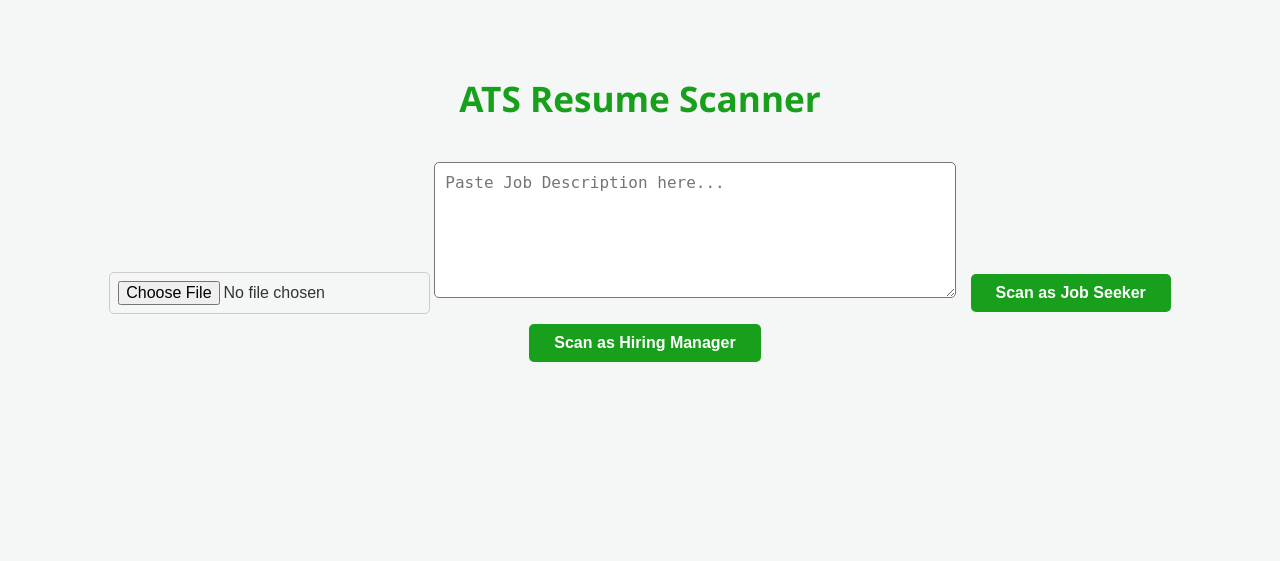
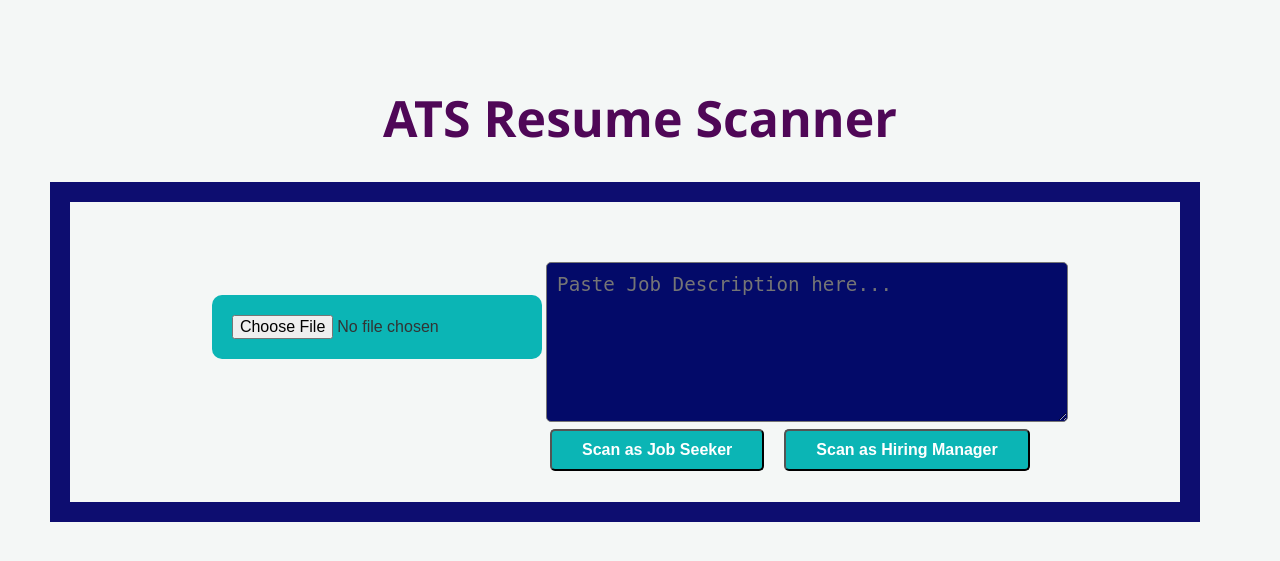
Before and after one commit to Shiwankar-Mrunal/ATS-FRIENDLY-RESUME, a Flask app: page / in a window 1280 px wide. Shown: the top 561 px of the page. Run offline with Flask 3, Linux system fonts and the light colour scheme.

Commit message:
Work Done For FrontEnd

```diff
--- a/static/script.js
+++ b/static/script.js
@@ -40,17 +40,17 @@ function displayResult(data, role) {
     // HIRING MANAGER DECISION
     if (role === "hiring_manager" && data.decision) {
         decisionHTML = `
-            <div class="result-card">
-                <h3>Hiring Decision</h3>
-                <p><strong>${data.decision}</strong></p>
+            <div class="result-card" style="background-color: rgba(57, 51, 166, 1); color: rgba(237, 236, 246, 1);">
+                <h3 style="color: rgba(237, 236, 246, 1);" >Hiring Decision</h3>
+                <p style="color: rgba(237, 236, 246, 1);"><strong>${data.decision}</strong></p>
             </div>
         `;
 
         if (data.experience_years !== undefined) {
             experienceHTML = `
-                <div class="result-card">
-                    <h3>Experience</h3>
-                    <p>${data.experience_years} years</p>
+                <div class="result-card" style="background-color: rgba(57, 51, 166, 1); color: rgba(237, 236, 246, 1);">
+                    <h3 style="color: rgba(237, 236, 246, 1);">Experience</h3>
+                    <p style="color: rgba(237, 236, 246, 1);">${data.experience_years} years</p>
                 </div>
             `;
         }
@@ -59,18 +59,18 @@ function displayResult(data, role) {
     // JOB SEEKER FEEDBACK
     if (role === "job_seeker" && data.feedback) {
         feedbackHTML = `
-            <div class="result-card">
-                <h3>Feedback</h3>
-                <p>${data.feedback}</p>
+            <div class="result-card" style="background-color: rgba(57, 51, 166, 1); color: rgba(237, 236, 246, 1);">
+                <h3 style="color: rgba(237, 236, 246, 1);">Feedback</h3>
+                <p style="color: rgba(237, 236, 246, 1);">${data.feedback}</p>
             </div>
         `;
     }
 
     if (role === "job_seeker" && data.missing_skills?.length > 0) {
         missingSkillsHTML = `
-            <div class="result-card">
-                <h3>Missing Skills</h3>
-                <ul>
+            <div class="result-card" style="background-color: rgba(57, 51, 166, 1);">
+                <h3 style="color: rgba(237, 236, 246, 1);">Missing Skills</h3>
+                <ul style="color: rgba(237, 236, 246, 1);">
                     ${data.missing_skills.map(skill => `<li>${skill}</li>`).join("")}
                 </ul>
             </div>
@@ -78,15 +78,15 @@ function displayResult(data, role) {
     }
 
     document.getElementById('result').innerHTML = `
-        <div class="result-card">
-            <h3>${role === "job_seeker"
+        <div class="result-card" style="background-color: rgba(57, 51, 166, 1); color: rgba(237, 236, 246, 1);">
+            <h1 style="color: rgba(237, 236, 246, 1);">${role === "job_seeker"
                 ? "Job Seeker ATS Analysis"
-                : "Hiring Manager Resume Evaluation"}</h3>
+                : "Hiring Manager Resume Evaluation"}</h1>
         </div>
 
-        <div class="result-card">
-            <h3>ATS Score</h3>
-            <p><strong>${data.ats_score}%</strong></p>
+        <div class="result-card" style="background-color: rgba(57, 51, 166, 1); color: rgba(237, 236, 246, 1);">
+            <h3 style="color: rgba(237, 236, 246, 1);">ATS Score</h3>
+            <p style="color: rgba(237, 236, 246, 1);"><strong>${data.ats_score}%</strong></p>
         </div>
 
 
--- a/static/style.css
+++ b/static/style.css
@@ -11,9 +11,14 @@ body {
 }
 
 h1 {
-    color: #189f1c; /* Green accent for branding */
+    color: #4f0757; /* Green accent for branding */
     margin-bottom: 30px;
-    font-size: 2.2rem;
+    font-size: 2rem;
+}
+
+
+.result-card {
+        background-color: #f9f9f9;
 }
 
 /* =======================
@@ -21,31 +26,56 @@ h1 {
 ======================= */
 .upload-section {
     margin-bottom: 30px;
+    border: 20px solid #0d0d70;
+    height: 300px;
+    width: 1050px;
+    padding-left: 60px;
+
+}
+.two-buttons{
+    margin-top: 20px;
+    display: flex;
+    margin-top: -20px;
+    /* gap: 20px; */
+    /* border: 10px solid #0d0d70; */
+    margin-left: 400px;
 }
 
 input[type="file"] {
-    padding: 8px;
-    margin: 10px 0;
-    border-radius: 5px;
-    border: 1px solid #ccc;
+    padding: 20px;
+    margin-left: -30px;
+    border-radius: 10px;
+    transform: translateY(-50px);
     font-size: 1rem;
+    width: 300px;
+    padding-right: 10px;
+    background-color: #0bb5b5;
+}
+
+#jobDescription{
+    font-size: 1.2rem;
+    margin-top: 20px;
+    color: #f0e9e9;
+    transform: translateY(40px);
+    background-color: #030a69;
+    width: 700px;
 }
 
 button {
-    padding: 10px 25px;
-    margin-left: 10px;
+    padding: 10px 30px;
+    margin-left: 20px;
     cursor: pointer;
-    border: none;
     border-radius: 5px;
-    background-color: #189f1c;
+    background-color: #0bb5b5;
     color: #fff;
     font-weight: bold;
     font-size: 1rem;
+    margin-top: 40px;
     transition: background-color 0.3s, transform 0.2s;
 }
 
 button:hover {
-    background-color: #148314;
+    background-color: #749c74;
     transform: scale(1.05); /* subtle hover effect */
 }
 
--- a/templates/index.html
+++ b/templates/index.html
@@ -8,7 +8,7 @@
 </head>
 <body>
 
-<h1>ATS Resume Scanner</h1>
+<h1 style="font-size: 50px;">ATS Resume Scanner</h1>
 
 <div class="upload-section">
     <input type="file" id="resumeFile" accept=".pdf,.docx"/>
@@ -18,13 +18,17 @@
         rows="6"></textarea>
 
     <!-- TWO BUTTONS -->
-    <button type="button" onclick="uploadResume('job_seeker')">
+     <div class="two-buttons">
+
+        <button type="button" onclick="uploadResume('job_seeker')">
         Scan as Job Seeker
-    </button>
+        </button>
 
-    <button type="button" onclick="uploadResume('hiring_manager')">
+        <button type="button" onclick="uploadResume('hiring_manager')">
         Scan as Hiring Manager
-    </button>
+        </button>
+
+     </div>
 </div>
 
 <div id="result" class="result-container"></div>
```
Also changed, not shown: README.md.
